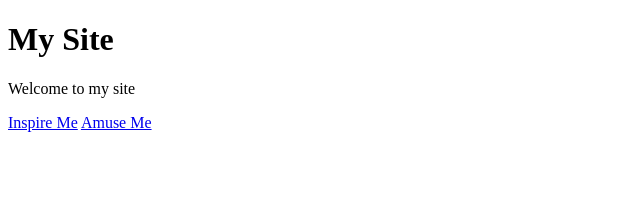
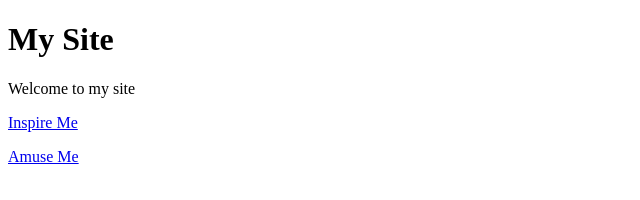
Before and after one commit to MichaelMerryman/bacs200steven-sanchez.github.io, a plain HTML site: page index.html in a window 1280 px wide. Shown: the whole page, without its empty margins (0-640 px from the left). Drawn offline with Linux system fonts and the light colour scheme.

Commit message:
Update index.html

```diff
--- a/index.html
+++ b/index.html
@@ -7,7 +7,7 @@
   <body>
     <h1>My Site</h1>
     <p>Welcome to my site</p>
-    <a href="inspire.html">Inspire Me</a>
-    <a href="amuse.html">Amuse Me</a>
+    <p><a href="inspire.html">Inspire Me</a></p>
+    <p><a href="amuse.html">Amuse Me</a></p>
   </body>
 </html>
```
